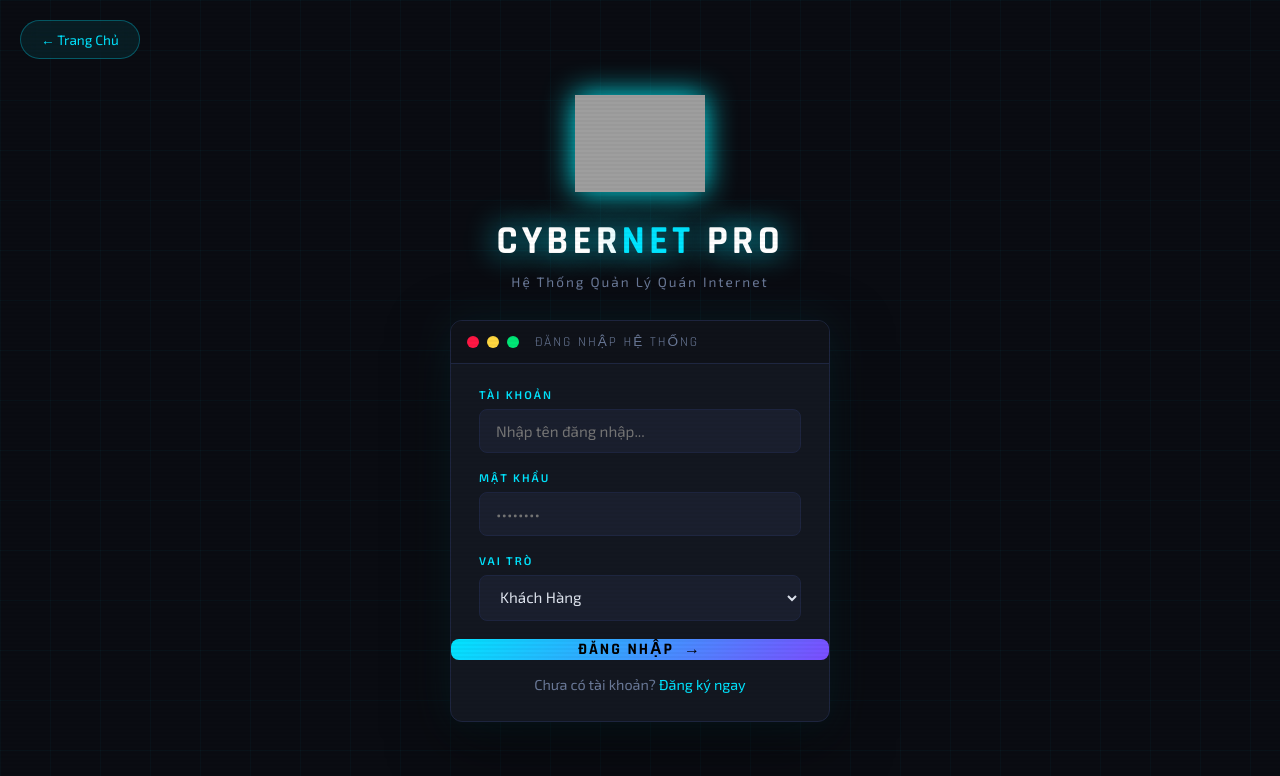
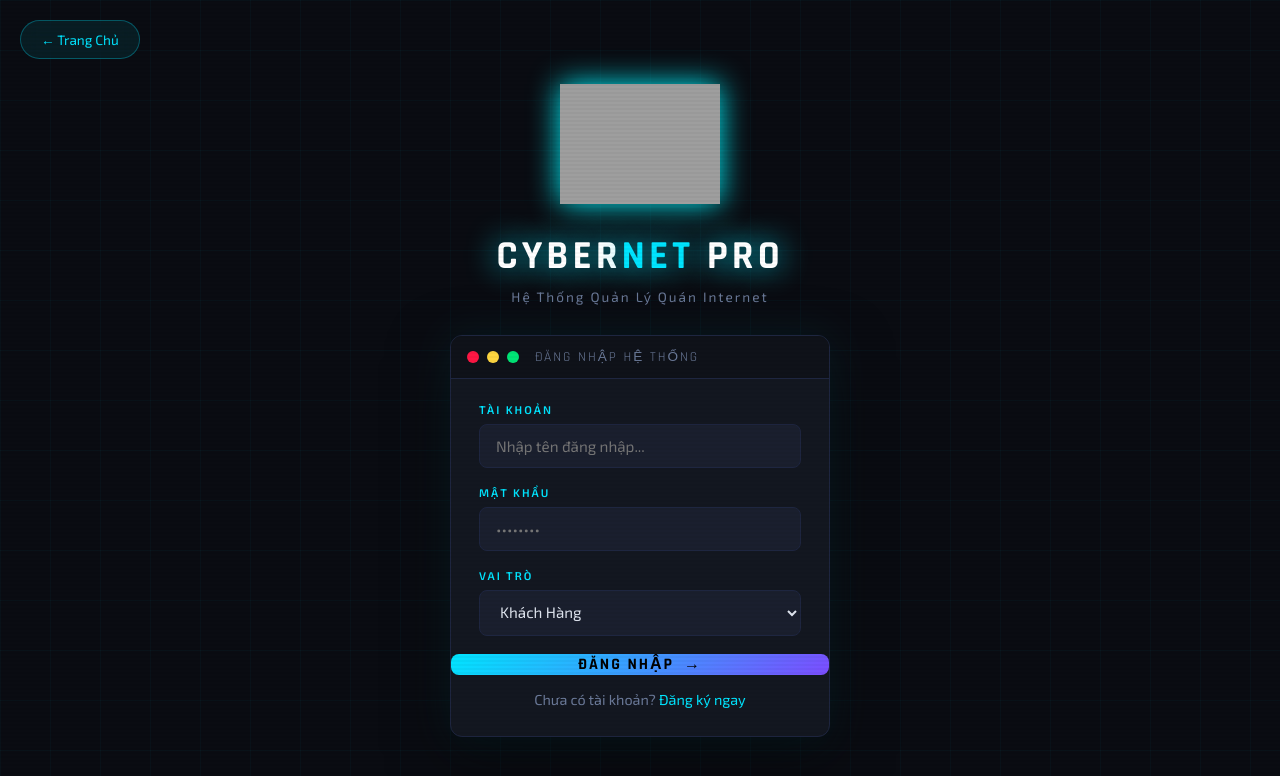
Before and after one commit to MDK-1999/cyberquannet, a website: page index.html in a window 1280 px wide. Drawn offline with Linux system fonts and the light colour scheme; grey boxes are pictures that could not be loaded.

```diff
--- a/index.html
+++ b/index.html
@@ -30,7 +30,7 @@
 
   <div class="login-container">
     <div class="logo-area">
-      <img src="logo.png" style="width:130px;height:130px;object-fit:contain;margin-bottom:4px;filter:drop-shadow(0 0 15px #00f5ff)">
+      <img src="logo.png" style="width:160px;height:160px;object-fit:contain;margin-bottom:4px;filter:drop-shadow(0 0 15px #00f5ff)">
 <h1 class="logo-text">CYBER<span>NET</span> PRO</h1>
       <p class="logo-sub">Hệ Thống Quản Lý Quán Internet</p>
     </div>
```
